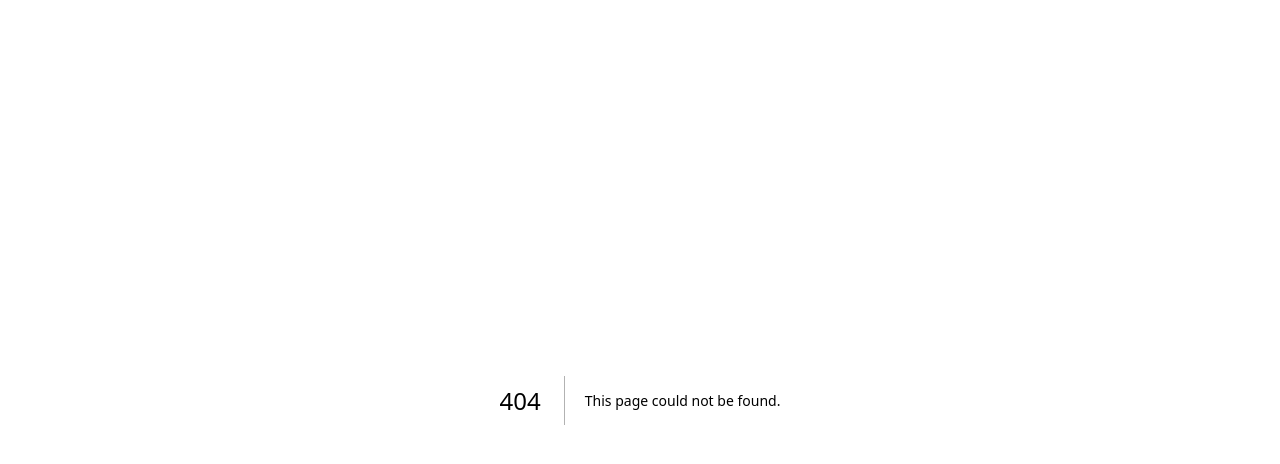
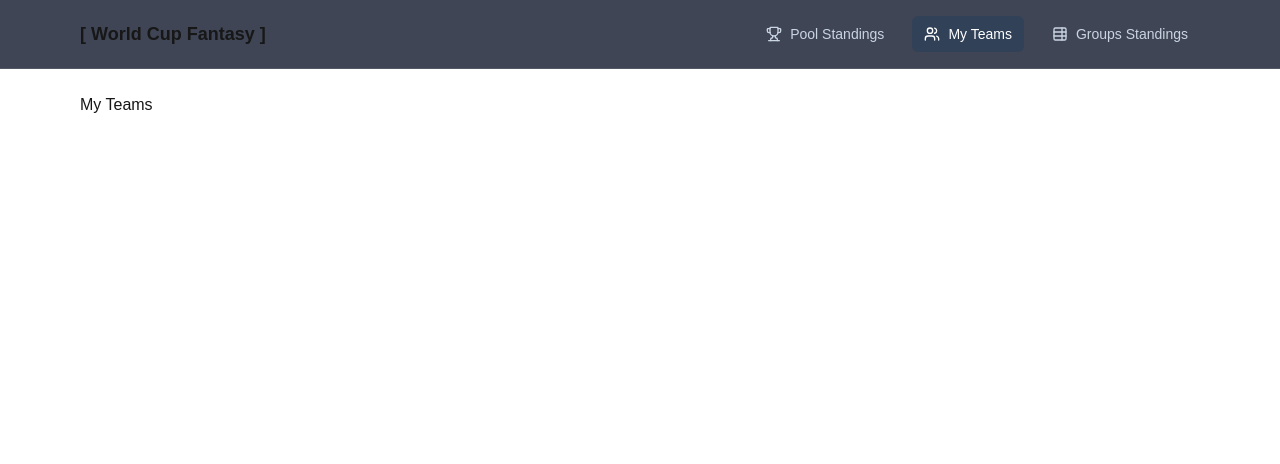
Before and after one commit to Anthorou/world-cup-fantasy, a Next.js app: page /my-teams in a window 1280 px wide. Before the commit this address had no page. Shown: the top 464 px of the page. Built offline with nearby package versions, Linux system fonts and the light colour scheme.

Commit message:
Create base and navigation

```diff
--- /dev/null
+++ b/app/components/NavBar.tsx
@@ -0,0 +1,46 @@
+"use client";
+
+import Link from "next/link";
+import { usePathname } from "next/navigation";
+import { Trophy, Users, TableProperties } from "lucide-react";
+
+const links = [
+	{ href: "/standings", label: "Pool Standings", icon: Trophy},
+	{ href: "/my-teams", label: "My Teams", icon: Users},
+	{ href: "/groups", label: "Groups Standings", icon: TableProperties},
+]
+
+export function NavBar(): React.ReactNode {
+	const pathname = usePathname();
+
+	return (
+		<header className="border-b border-white/10 bg-slate-900/80">
+			<nav className="mx-auto flex max-w-6xl items-center justify-between px-4 py-4">
+				<Link href={"/"} className={"text-lg font-bold"}>
+					{"[ World Cup Fantasy ]"}
+				</Link>
+				<div className="flex gap-4 text-sm text-slate-300">
+					{links.map(link => {
+						const isActive = pathname == link.href;
+						const Icon = link.icon;
+
+						return (
+							<Link
+								key={link.href}
+								href={link.href}
+								className={
+									isActive
+										? "flex items-center gap-2 rounded-md bg-slate-700 px-3 py-2 text-sm font-medium text-white"
+                                        : "flex items-center gap-2 rounded-md px-3 py-2 text-sm font-medium text-slate-300 transition-colors hover:bg-slate-800 hover:text-white"
+								}
+							>
+								<Icon size={16} />
+								<span>{link.label}</span>
+							</Link>
+						)
+					})}
+				</div>
+			</nav>
+		</header>
+	);
+}
--- /dev/null
+++ b/app/groups/groups.tsx
@@ -0,0 +1,5 @@
+export function Groups(): React.ReactNode {
+	return (<>
+		<h1>{"Groups"}</h1>
+	</>);
+}
--- /dev/null
+++ b/app/groups/page.tsx
@@ -0,0 +1,5 @@
+import { Groups } from "./groups";
+
+export default function GroupsView(): React.ReactNode {
+	return <Groups />;
+}
--- a/app/layout.tsx
+++ b/app/layout.tsx
@@ -1,6 +1,7 @@
 import type { Metadata } from "next";
 import { Geist, Geist_Mono } from "next/font/google";
 import "./globals.css";
+import { NavBar } from "./components/NavBar";
 
 const geistSans = Geist({
   variable: "--font-geist-sans",
@@ -13,8 +14,8 @@ const geistMono = Geist_Mono({
 });
 
 export const metadata: Metadata = {
-  title: "Create Next App",
-  description: "Generated by create next app",
+  title: "World Cup Fantasy",
+  description: "Fantasy App For 2026 World Cup",
 };
 
 export default function RootLayout({
@@ -27,7 +28,13 @@ export default function RootLayout({
       lang="en"
       className={`${geistSans.variable} ${geistMono.variable} h-full antialiased`}
     >
-      <body className="min-h-full flex flex-col">{children}</body>
+      <body className="min-h-full flex flex-col">
+        <NavBar />
+
+        <main className="mx-auto w-full max-w-6xl flex-1 px-4 py-6">
+          {children}
+        </main>
+      </body>
     </html>
   );
 }
--- /dev/null
+++ b/app/my-teams/my-teams.tsx
@@ -0,0 +1,5 @@
+export function MyTeams(): React.ReactNode {
+	return (<>
+		<h1>{"My Teams"}</h1>
+	</>);
+}
--- /dev/null
+++ b/app/my-teams/page.tsx
@@ -0,0 +1,5 @@
+import { MyTeams } from "./my-teams";
+
+export default function MyTeamsView(): React.ReactNode {
+	return <MyTeams />;
+}
--- a/app/page.tsx
+++ b/app/page.tsx
@@ -1,65 +1,18 @@
-import Image from "next/image";
-
 export default function Home() {
   return (
-    <div className="flex flex-col flex-1 items-center justify-center bg-zinc-50 font-sans dark:bg-black">
-      <main className="flex flex-1 w-full max-w-3xl flex-col items-center justify-between py-32 px-16 bg-white dark:bg-black sm:items-start">
-        <Image
-          className="dark:invert"
-          src="/next.svg"
-          alt="Next.js logo"
-          width={100}
-          height={20}
-          priority
-        />
-        <div className="flex flex-col items-center gap-6 text-center sm:items-start sm:text-left">
-          <h1 className="max-w-xs text-3xl font-semibold leading-10 tracking-tight text-black dark:text-zinc-50">
-            To get started, edit the page.tsx file.
-          </h1>
-          <p className="max-w-md text-lg leading-8 text-zinc-600 dark:text-zinc-400">
-            Looking for a starting point or more instructions? Head over to{" "}
-            <a
-              href="https://vercel.com/templates?framework=next.js&utm_source=create-next-app&utm_medium=appdir-template-tw&utm_campaign=create-next-app"
-              className="font-medium text-zinc-950 dark:text-zinc-50"
-            >
-              Templates
-            </a>{" "}
-            or the{" "}
-            <a
-              href="https://nextjs.org/learn?utm_source=create-next-app&utm_medium=appdir-template-tw&utm_campaign=create-next-app"
-              className="font-medium text-zinc-950 dark:text-zinc-50"
-            >
-              Learning
-            </a>{" "}
-            center.
-          </p>
-        </div>
-        <div className="flex flex-col gap-4 text-base font-medium sm:flex-row">
-          <a
-            className="flex h-12 w-full items-center justify-center gap-2 rounded-full bg-foreground px-5 text-background transition-colors hover:bg-[#383838] dark:hover:bg-[#ccc] md:w-[158px]"
-            href="https://vercel.com/new?utm_source=create-next-app&utm_medium=appdir-template-tw&utm_campaign=create-next-app"
-            target="_blank"
-            rel="noopener noreferrer"
-          >
-            <Image
-              className="dark:invert"
-              src="/vercel.svg"
-              alt="Vercel logomark"
-              width={16}
-              height={16}
-            />
-            Deploy Now
-          </a>
-          <a
-            className="flex h-12 w-full items-center justify-center rounded-full border border-solid border-black/[.08] px-5 transition-colors hover:border-transparent hover:bg-black/[.04] dark:border-white/[.145] dark:hover:bg-[#1a1a1a] md:w-[158px]"
-            href="https://nextjs.org/docs?utm_source=create-next-app&utm_medium=appdir-template-tw&utm_campaign=create-next-app"
-            target="_blank"
-            rel="noopener noreferrer"
-          >
-            Documentation
-          </a>
-        </div>
-      </main>
+    <div>
+      <h1>World Cup fantasy</h1>
+      <ul>
+        <li>
+          <a href="/standings">Pool Standings</a>
+        </li>
+        <li>
+          <a href="/my-teams">My Teams</a>
+        </li>
+        <li>
+          <a href="/groups">Groups Standings</a>
+        </li>
+      </ul>
     </div>
   );
 }
--- /dev/null
+++ b/app/standings/page.tsx
@@ -0,0 +1,5 @@
+import { Standings } from "./standings";
+
+export default function StandingsView(): React.ReactNode {
+	return <Standings />;
+}
--- /dev/null
+++ b/app/standings/standings.tsx
@@ -0,0 +1,5 @@
+export function Standings(): React.ReactNode {
+	return (<>
+		<h1>{"Standings"}</h1>
+	</>);
+}
--- a/package.json
+++ b/package.json
@@ -9,6 +9,7 @@
     "lint": "eslint"
   },
   "dependencies": {
+    "lucide-react": "^1.17.0",
     "next": "16.2.7",
     "react": "19.2.4",
     "react-dom": "19.2.4"
```
Also changed, not shown: 1 other file (tests, documents, lock files or other folders).
